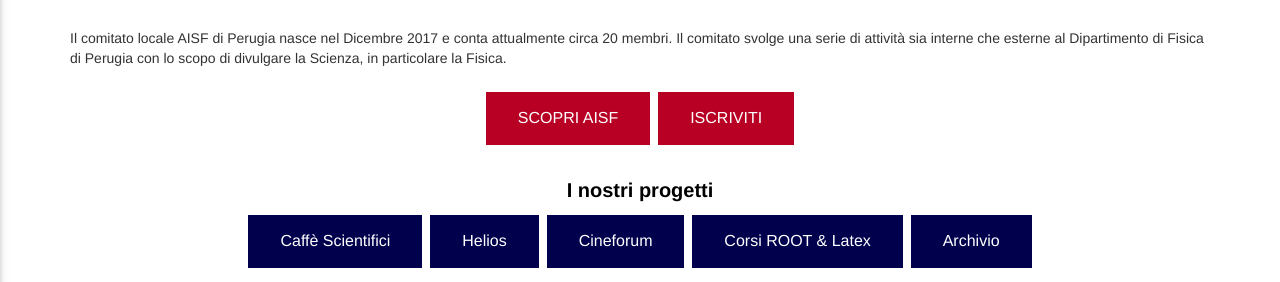
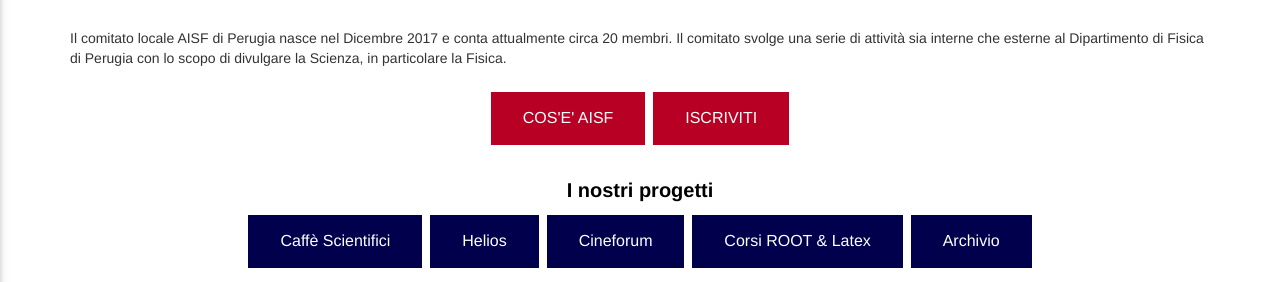
Before and after one commit to ai-sf/aisf_perugia, a Jekyll site: the page built from index.html, in a window 1280 px wide. Shown: the part 509-791 px from the top of the page. Built offline with Jekyll 4.4.1, drawn with Linux system fonts in a browser that asks for light colours; nearby versions of some CDN libraries.

Commit message:
Update index.html

```diff
--- a/index.html
+++ b/index.html
@@ -52,7 +52,7 @@
 <br><br>
 
 <center>
-<button class="button button3"> <a style="color:white" href="/perugia/AISF_Pres2020_21.pdf"> SCOPRI AISF</button>
+<button class="button button3"> <a style="color:white" href="/perugia/AISF_Pres2020_21.pdf"> COS'E' AISF</button>
 <button class="button button3"> <a style="color:white" href="http://ai-sf.it/iscrizione/"> ISCRIVITI  </button>
 </center>
 
```
